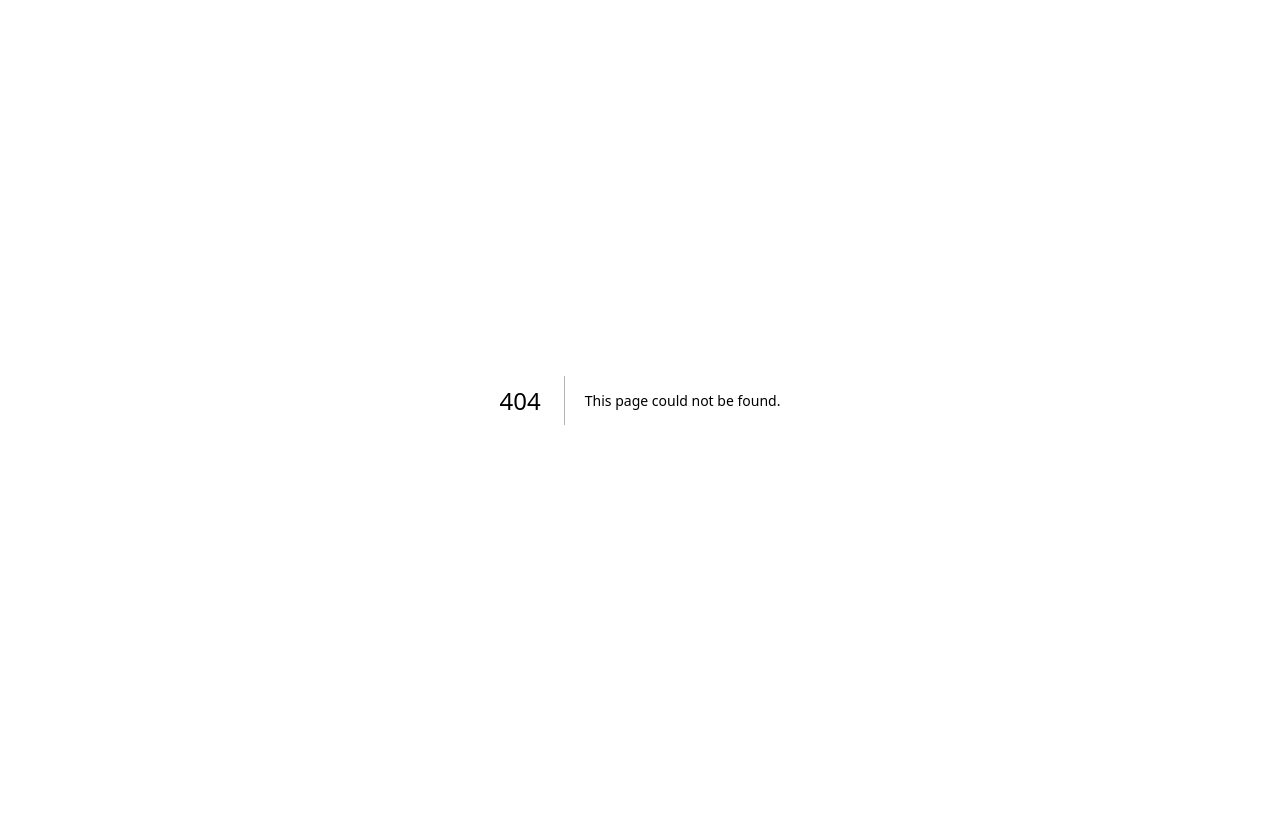
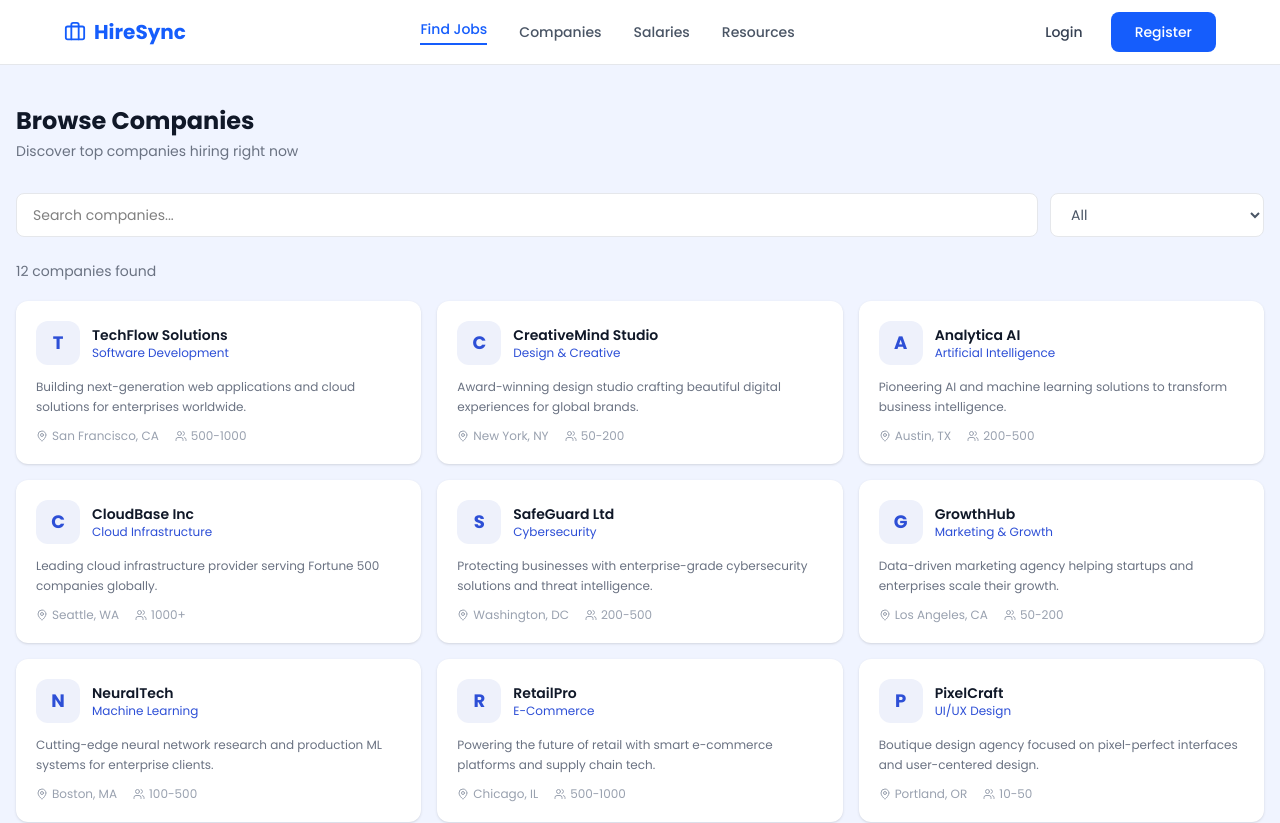
Before and after one commit to hammadgul-dev/hiresync, a Next.js app: page /companies in a window 1280 px wide. Before the commit this address had no page. Shown: the top 823 px of the page. Before the commit the page ends 800 px from the top, so only its background shows below. Built offline with nearby package versions, Linux system fonts and the light colour scheme.

Commit message:
add companies page in (main) routes group

```diff
--- /dev/null
+++ b/src/app/(main)/companies/page.tsx
@@ -0,0 +1,195 @@
+import {MapPin, Users} from "lucide-react"
+
+const companies = [
+  {
+    id: 1,
+    name: "TechFlow Solutions",
+    industry: "Software Development",
+    location: "San Francisco, CA",
+    size: "500-1000",
+    description:
+      "Building next-generation web applications and cloud solutions for enterprises worldwide.",
+  },
+  {
+    id: 2,
+    name: "CreativeMind Studio",
+    industry: "Design & Creative",
+    location: "New York, NY",
+    size: "50-200",
+    description:
+      "Award-winning design studio crafting beautiful digital experiences for global brands.",
+  },
+  {
+    id: 3,
+    name: "Analytica AI",
+    industry: "Artificial Intelligence",
+    location: "Austin, TX",
+    size: "200-500",
+    description:
+      "Pioneering AI and machine learning solutions to transform business intelligence.",
+  },
+  {
+    id: 4,
+    name: "CloudBase Inc",
+    industry: "Cloud Infrastructure",
+    location: "Seattle, WA",
+    size: "1000+",
+    description:
+      "Leading cloud infrastructure provider serving Fortune 500 companies globally.",
+  },
+  {
+    id: 5,
+    name: "SafeGuard Ltd",
+    industry: "Cybersecurity",
+    location: "Washington, DC",
+    size: "200-500",
+    description:
+      "Protecting businesses with enterprise-grade cybersecurity solutions and threat intelligence.",
+  },
+  {
+    id: 6,
+    name: "GrowthHub",
+    industry: "Marketing & Growth",
+    location: "Los Angeles, CA",
+    size: "50-200",
+    description:
+      "Data-driven marketing agency helping startups and enterprises scale their growth.",
+  },
+  {
+    id: 7,
+    name: "NeuralTech",
+    industry: "Machine Learning",
+    location: "Boston, MA",
+    size: "100-500",
+    description:
+      "Cutting-edge neural network research and production ML systems for enterprise clients.",
+  },
+  {
+    id: 8,
+    name: "RetailPro",
+    industry: "E-Commerce",
+    location: "Chicago, IL",
+    size: "500-1000",
+    description:
+      "Powering the future of retail with smart e-commerce platforms and supply chain tech.",
+  },
+  {
+    id: 9,
+    name: "PixelCraft",
+    industry: "UI/UX Design",
+    location: "Portland, OR",
+    size: "10-50",
+    description:
+      "Boutique design agency focused on pixel-perfect interfaces and user-centered design.",
+  },
+  {
+    id: 10,
+    name: "InsightCo",
+    industry: "Data Analytics",
+    location: "Denver, CO",
+    size: "100-500",
+    description:
+      "Turning raw data into actionable business insights through advanced analytics platforms.",
+  },
+  {
+    id: 11,
+    name: "SkyNet Systems",
+    industry: "Cloud & DevOps",
+    location: "Austin, TX (Remote)",
+    size: "200-500",
+    description:
+      "Cloud-native DevOps solutions helping engineering teams ship faster and more reliably.",
+  },
+  {
+    id: 12,
+    name: "MediCore Health",
+    industry: "Healthcare Tech",
+    location: "Nashville, TN",
+    size: "500-1000",
+    description:
+      "Revolutionizing healthcare delivery through innovative digital health platforms.",
+  },
+]
+
+const industries = [
+  "All",
+  "Software Development",
+  "Artificial Intelligence",
+  "Cybersecurity",
+  "Design & Creative",
+  "Cloud Infrastructure",
+  "Marketing & Growth",
+  "Machine Learning",
+  "E-Commerce",
+  "Data Analytics",
+]
+
+export default function CompaniesPage() {
+  return (
+    <div className="min-h-screen bg-[#f0f4ff]">
+      <div className="max-w-7xl mx-auto px-4 py-10">
+        <div className="mb-8">
+          <h1 className="text-2xl font-bold text-gray-900">Browse Companies</h1>
+          <p className="text-gray-500 text-sm mt-1">
+            Discover top companies hiring right now
+          </p>
+        </div>
+
+        <div className="flex flex-col sm:flex-row gap-3 mb-6">
+          <input
+            type="text"
+            placeholder="Search companies..."
+            className="flex-1 border border-gray-200 bg-white rounded-lg px-4 py-2.5 text-sm outline-none focus:ring-2 focus:ring-[#2d4fd6] focus:border-transparent"
+          />
+          <select className="border border-gray-200 bg-white rounded-lg px-4 py-2.5 text-sm outline-none focus:ring-2 focus:ring-[#2d4fd6] cursor-pointer text-gray-600">
+            {industries.map((i) => (
+              <option key={i}>{i}</option>
+            ))}
+          </select>
+        </div>
+
+        <p className="text-sm text-gray-500 mb-5">
+          {companies.length} companies found
+        </p>
+
+        <div className="grid grid-cols-1 sm:grid-cols-2 lg:grid-cols-3 gap-4">
+          {companies.map((company) => (
+            <div
+              key={company.id}
+              className="bg-white rounded-xl shadow-sm p-5 flex flex-col gap-3"
+            >
+              <div className="flex items-center gap-3">
+                <div className="w-11 h-11 rounded-xl bg-[#eef1fb] flex items-center justify-center shrink-0">
+                  <span className="text-lg font-bold text-[#2d4fd6]">
+                    {company.name.charAt(0)}
+                  </span>
+                </div>
+                <div>
+                  <p className="text-sm font-semibold text-gray-900">
+                    {company.name}
+                  </p>
+                  <p className="text-xs text-[#2d4fd6]">{company.industry}</p>
+                </div>
+              </div>
+
+              <p className="text-xs text-gray-500 leading-relaxed">
+                {company.description}
+              </p>
+
+              <div className="flex items-center gap-4 text-xs text-gray-400">
+                <span className="flex items-center gap-1">
+                  <MapPin size={12} />
+                  {company.location}
+                </span>
+                <span className="flex items-center gap-1">
+                  <Users size={12} />
+                  {company.size}
+                </span>
+              </div>
+            </div>
+          ))}
+        </div>
+      </div>
+    </div>
+  )
+}
```
